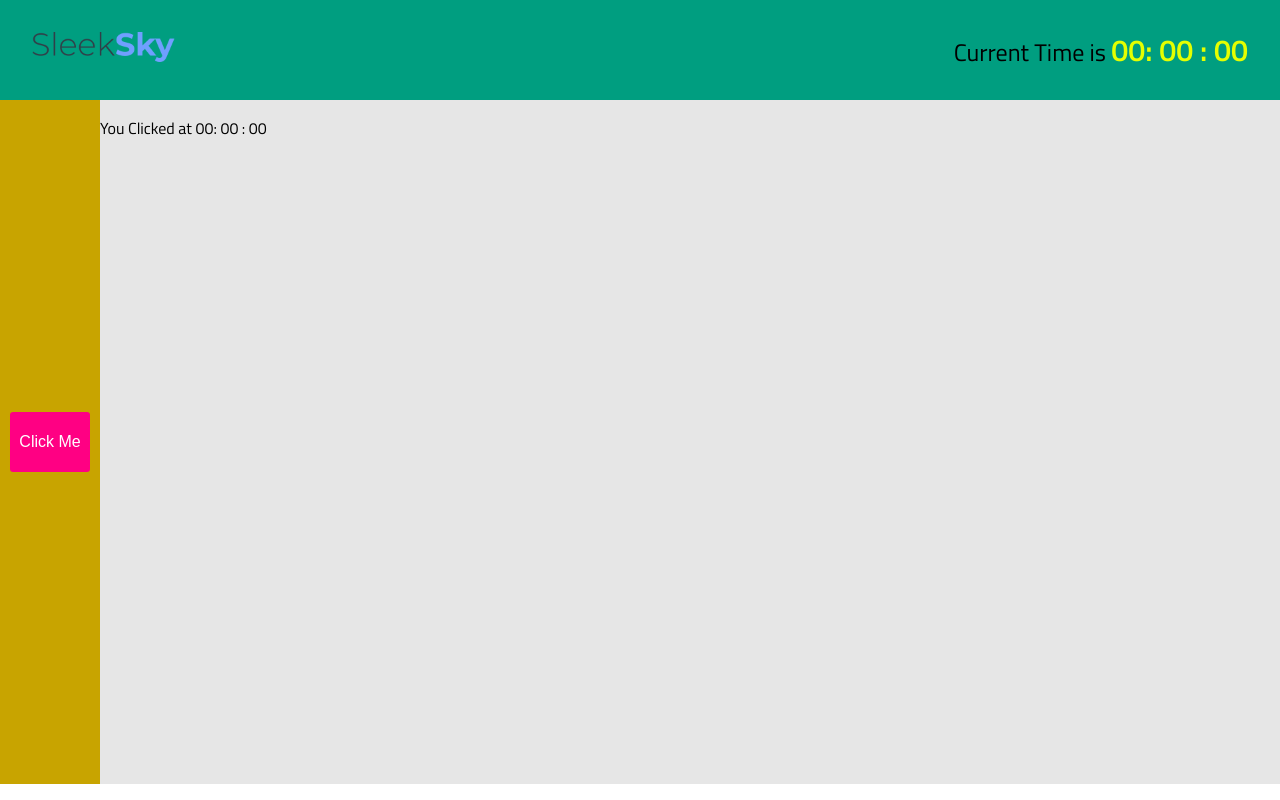
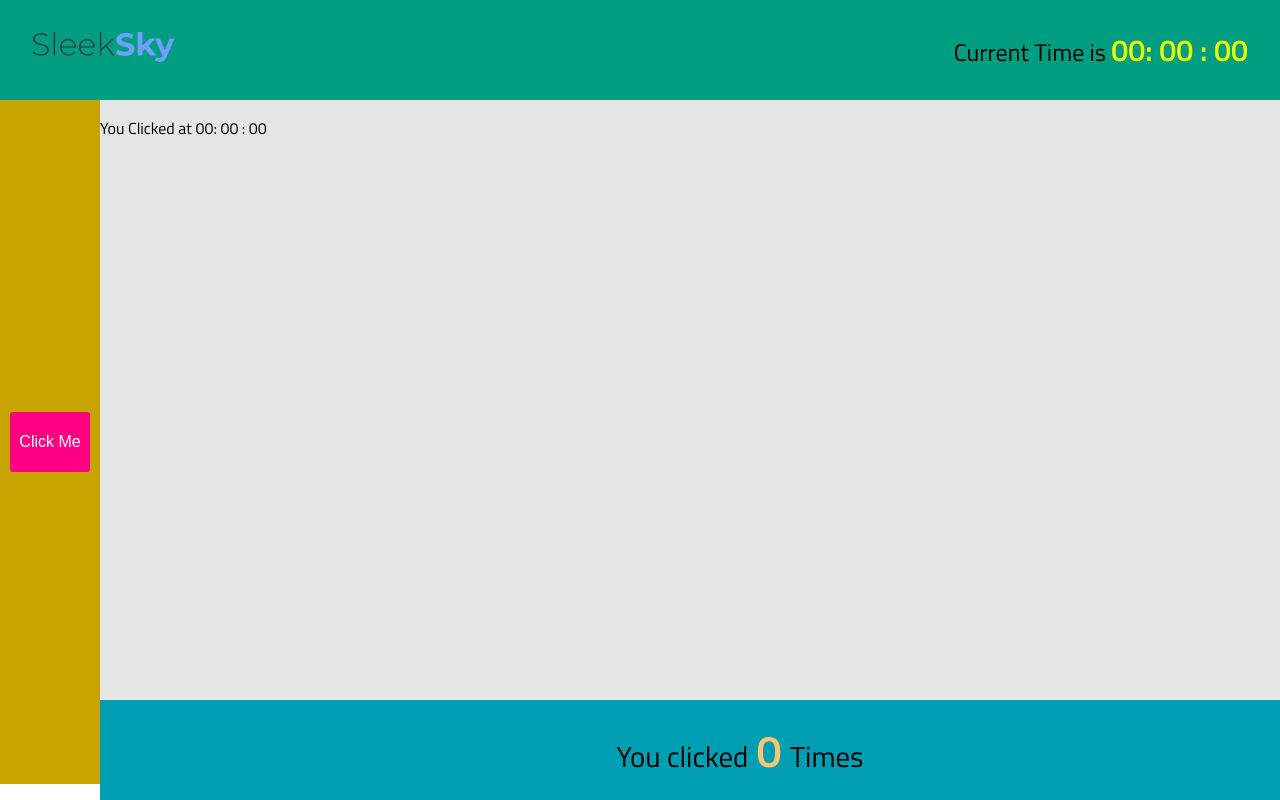
Before and after one commit to KamranAlex/sleeksky-task, a React (Create React App) app: page / in a window 1280 px wide. Built offline with nearby package versions, Linux system fonts and the light colour scheme.

Commit message:
footer UI ready

```diff
--- a/src/components/Content/Content.js
+++ b/src/components/Content/Content.js
@@ -1,4 +1,5 @@
 import React from 'react';
+import Footer from '../Footer/Footer';
 import Sidebar from '../Sidebar/Sidebar';
 import './Content.css';
 
@@ -14,6 +15,7 @@ const Content = () => {
             You Clicked at <span>00: 00 : 00</span>
           </p>
         </div>
+        <Footer></Footer>
       </div>
     </div>
   );
--- /dev/null
+++ b/src/components/Footer/Footer.css
@@ -0,0 +1,19 @@
+.footer {
+  width: 100%;
+  height: 100px;
+  background: rgb(0, 158, 179);
+  position: fixed;
+  bottom: 0;
+  display: flex;
+  justify-content: center;
+  align-items: center;
+}
+.footer p {
+  font-size: 1.8rem;
+}
+.footer p span {
+  margin: auto 2px;
+  font-size: 2.8rem;
+  font-weight: 600;
+  color: #ffc671;
+}
--- a/src/components/Footer/Footer.js
+++ b/src/components/Footer/Footer.js
@@ -0,0 +1,15 @@
+import React from 'react';
+
+import './Footer.css';
+
+const Footer = () => {
+  return (
+    <div className='footer'>
+      <p>
+        You clicked <span>0</span> Times
+      </p>
+    </div>
+  );
+};
+
+export default Footer;
```
